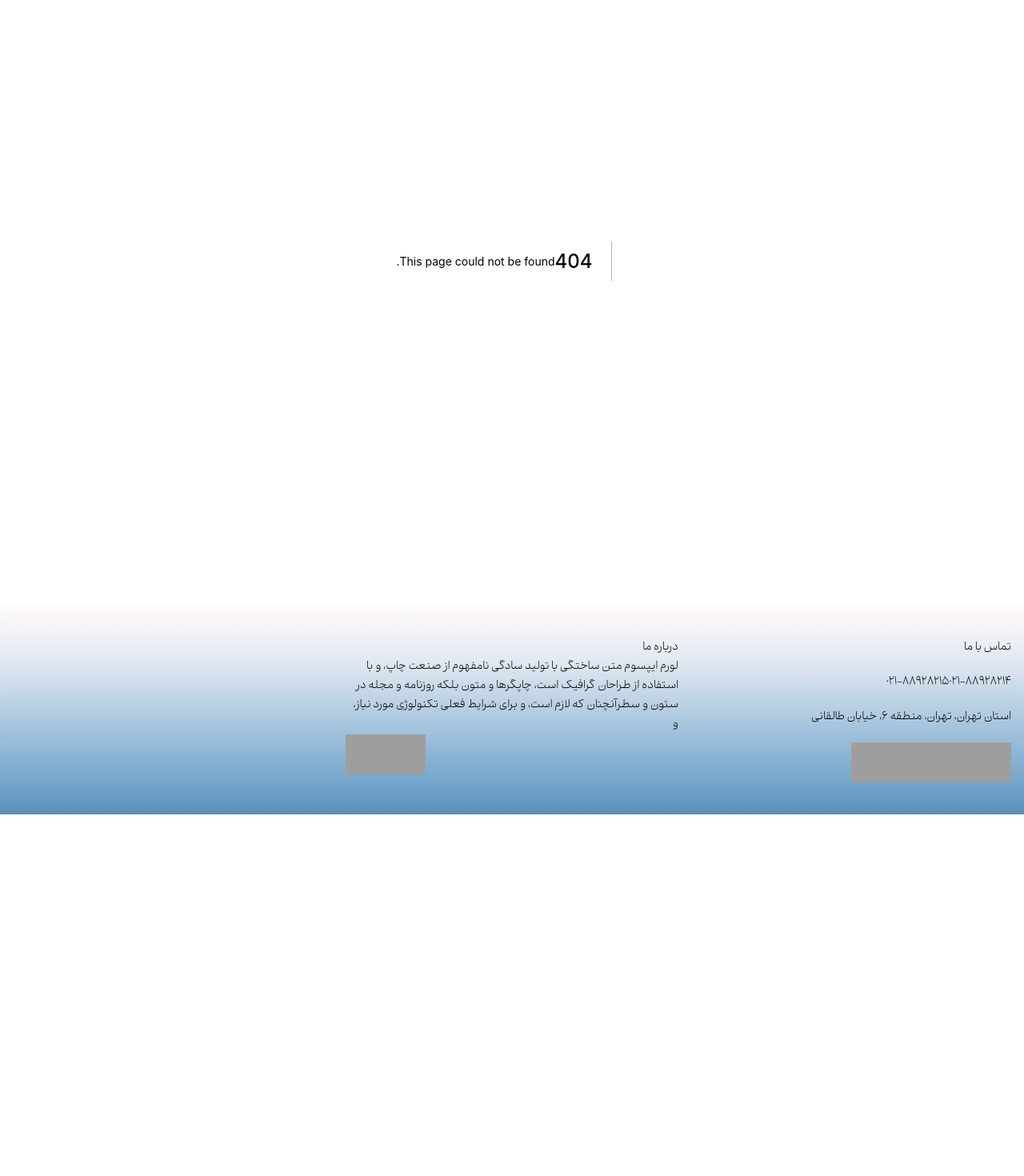
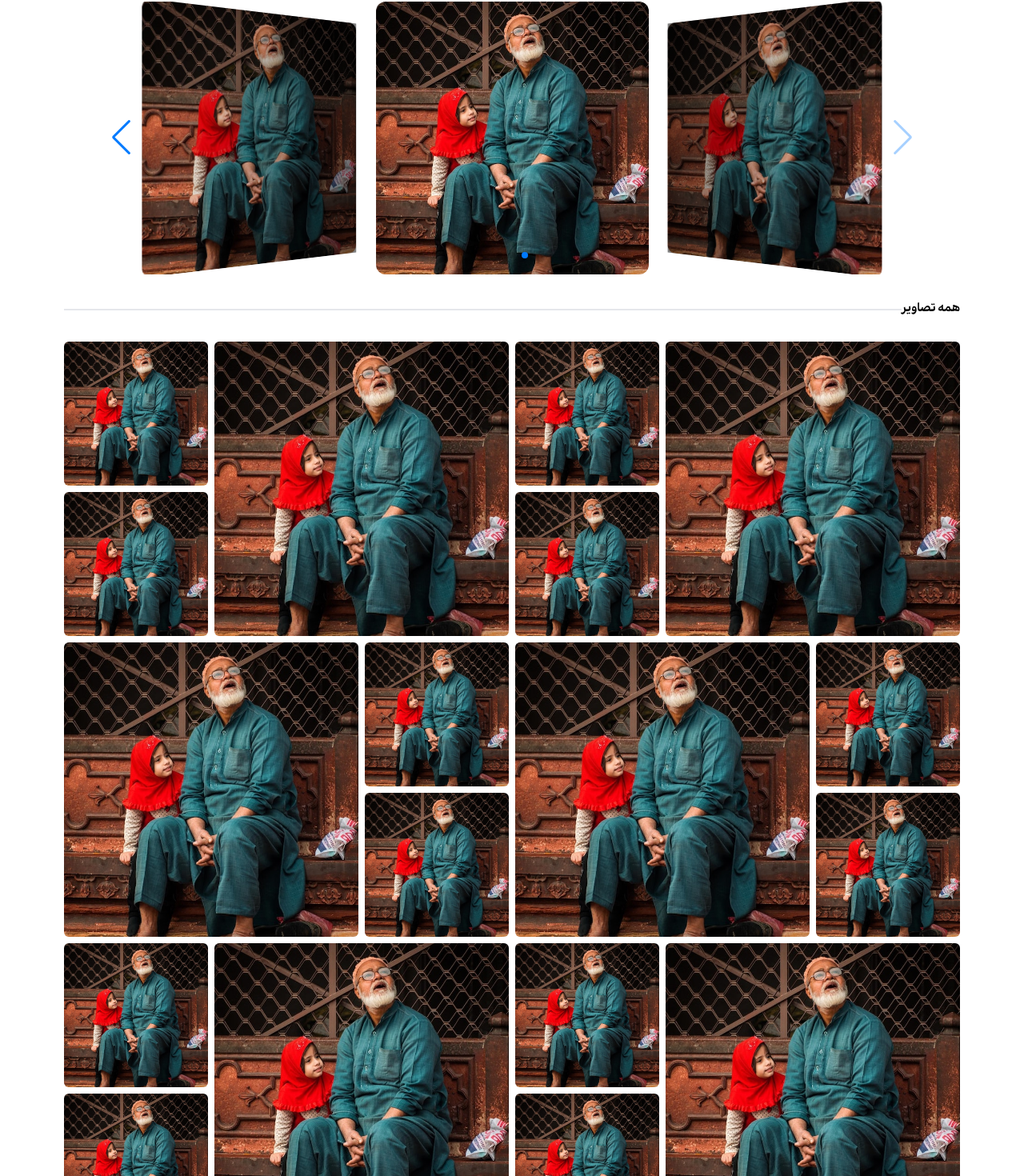
Before and after one commit to milad7212/pna, a Next.js app: page /galery in a window 1280 px wide. Before the commit this address had no page. Shown: the part 188-1658 px from the top of the page at 80% size. Before the commit the page ends 1206 px from the top, so only its background shows below. Built offline with nearby package versions, Linux system fonts and the light colour scheme; grey boxes are pictures that could not be loaded.

Commit message:
galery page

```diff
--- a/components/ImageSlide.jsx
+++ b/components/ImageSlide.jsx
@@ -17,7 +17,7 @@ import "swiper/css/scrollbar";
 import Image from "next/image";
 function ImageSlide() {
   return (
-    <div className="max-w-5xl mx-auto my-8">
+    <div className="max-w-5xl mx-auto my-8 ">
       <Swiper
         modules={[Navigation, Pagination, EffectCoverflow, Scrollbar, A11y]}
         effect="coverflow"
@@ -29,7 +29,7 @@ function ImageSlide() {
           slideShadows: true,
         }}
         grabCursor={true}
-        spaceBetween={50}
+        spaceBetween={1}
         navigation
         pagination={true}
         slidesPerView={3}
@@ -39,8 +39,8 @@ function ImageSlide() {
         <SwiperSlide>
           <Image
             className="rounded-xl"
-            src="/img.jpg"
-            layout="fixed"
+            src="/test.jpg"
+            layout="responsive"
             height={300}
             width={300}
             alt=""
@@ -49,8 +49,8 @@ function ImageSlide() {
         <SwiperSlide>
           <Image
             className="rounded-xl"
-            src="/img.jpg"
-            layout="fixed"
+            src="/test.jpg"
+            layout="responsive"
             height={300}
             width={300}
             alt=""
@@ -59,8 +59,8 @@ function ImageSlide() {
         <SwiperSlide>
           <Image
             className="rounded-xl"
-            src="/img.jpg"
-            layout="fixed"
+            src="/test.jpg"
+            layout="responsive"
             height={300}
             width={300}
             alt=""
@@ -69,8 +69,8 @@ function ImageSlide() {
         <SwiperSlide>
           <Image
             className="rounded-xl"
-            src="/img.jpg"
-            layout="fixed"
+            src="/test.jpg"
+            layout="responsive"
             height={300}
             width={300}
             alt=""
@@ -79,8 +79,8 @@ function ImageSlide() {
         <SwiperSlide>
           <Image
             className="rounded-xl"
-            src="/img.jpg"
-            layout="fixed"
+            src="/test.jpg"
+            layout="responsive"
             height={300}
             width={300}
             alt=""
--- /dev/null
+++ b/components/LineTitle.jsx
@@ -0,0 +1,13 @@
+import Image from "next/image";
+import React from "react";
+
+function LineTitle({ title }) {
+  return (
+    <div className="flex items-center my-5 ">
+      <p className="font-bold">{title}</p>
+      <div className="h-[1px] bg-gray-600 border grow"></div>
+    </div>
+  );
+}
+
+export default LineTitle;
--- /dev/null
+++ b/pages/galery.jsx
@@ -0,0 +1,112 @@
+import Image from "next/image";
+import React from "react";
+import ImageSlide from "../components/ImageSlide";
+import LineTitle from "../components/LineTitle";
+
+function galery() {
+  return (
+    <div className="px-4 ">
+      <p className="my-4 text-xl font-bold text-center">گالری تصاویر</p>
+      <ImageSlide />
+      <div className="max-w-6xl px-4 mx-auto mb-8">
+        <LineTitle title="همه تصاویر" />
+        <div className="grid grid-cols-2 gap-1 md:gap-2 ">
+          <PartImages />
+
+          <PartImages />
+        </div>
+        <div className="grid grid-cols-2 gap-1 md:gap-2 ">
+          <PartImagesTwo />
+
+          <PartImagesTwo />
+        </div>
+        <div className="grid grid-cols-2 gap-1 md:gap-2 ">
+          <PartImages />
+
+          <PartImages />
+        </div>
+        <div className="grid grid-cols-2 gap-1 md:gap-2 ">
+          <PartImagesTwo />
+
+          <PartImagesTwo />
+        </div>
+      </div>
+    </div>
+  );
+}
+
+export default galery;
+
+const PartImages = () => {
+  return (
+    <>
+      <div className="grid grid-cols-3 grid-rows-2 gap-1 my-1 md:my-2 md:gap-2">
+        <div className="col-span-2 row-span-full">
+          <Image
+            className="rounded-md"
+            src="/test.jpg"
+            layout="responsive"
+            height={100}
+            width={100}
+            alt=""
+          />
+        </div>
+
+        <Image
+          className="rounded-md"
+          src="/test.jpg"
+          layout="responsive"
+          height={100}
+          width={100}
+          alt=""
+        />
+        <Image
+          className="rounded-md"
+          src="/test.jpg"
+          layout="responsive"
+          height={100}
+          width={100}
+          alt=""
+        />
+      </div>
+    </>
+  );
+};
+
+const PartImagesTwo = () => {
+  return (
+    <>
+      <div className="grid grid-cols-3 grid-rows-2 gap-1 md:gap-2">
+        <Image
+          className="rounded-md"
+          src="/test.jpg"
+          layout="responsive"
+          height={100}
+          width={100}
+          alt=""
+        />
+        <Image
+          className="rounded-md"
+          src="/test.jpg"
+          layout="responsive"
+          height={100}
+          width={100}
+          alt=""
+        />
+        <div
+          style={{ gridColumnStart: "2", gridColumnEnd: "4" }}
+          className="col-span-2 row-span-full"
+        >
+          <Image
+            className="rounded-md"
+            src="/test.jpg"
+            layout="responsive"
+            height={100}
+            width={100}
+            alt=""
+          />
+        </div>
+      </div>
+    </>
+  );
+};
```
Also changed, not shown: public/test.jpg (added).
